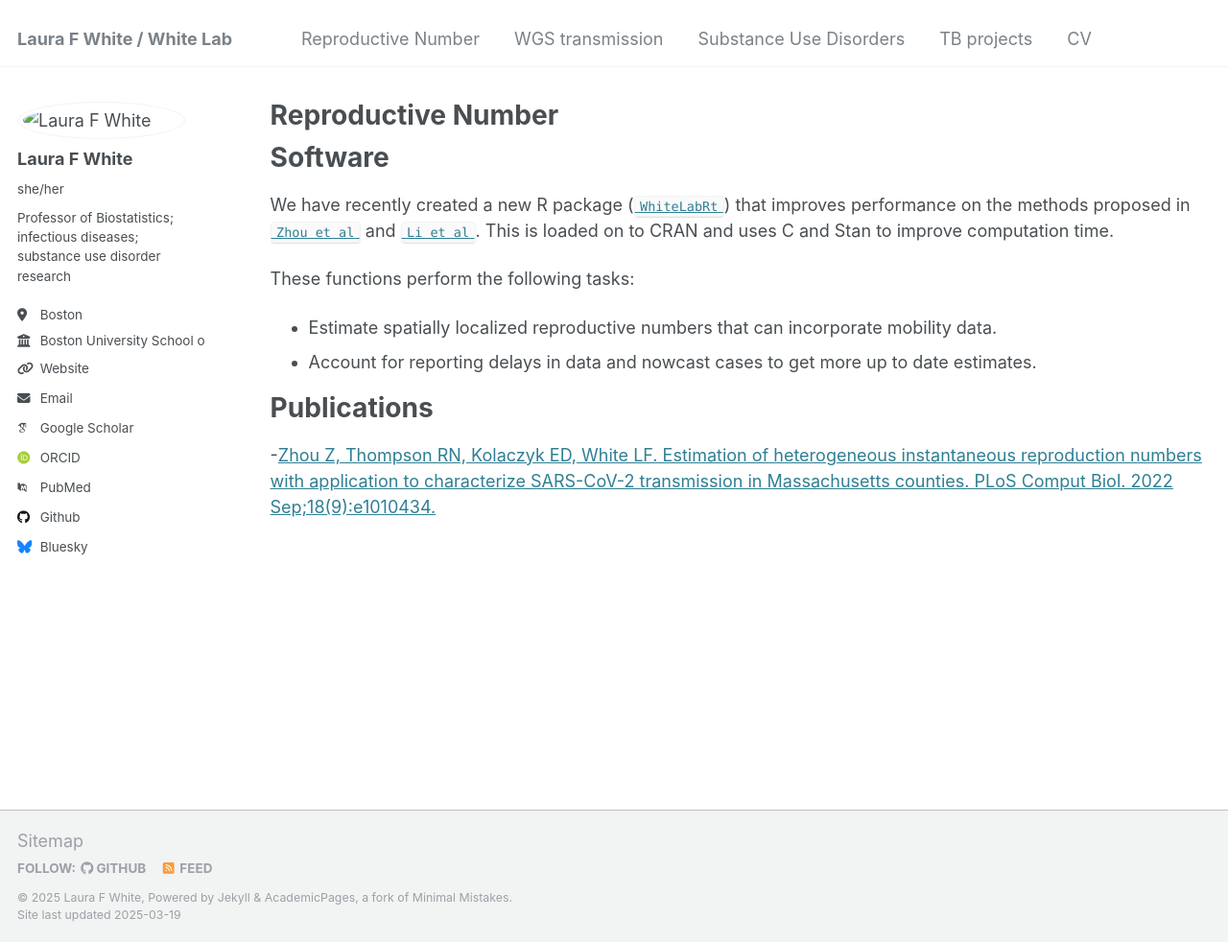
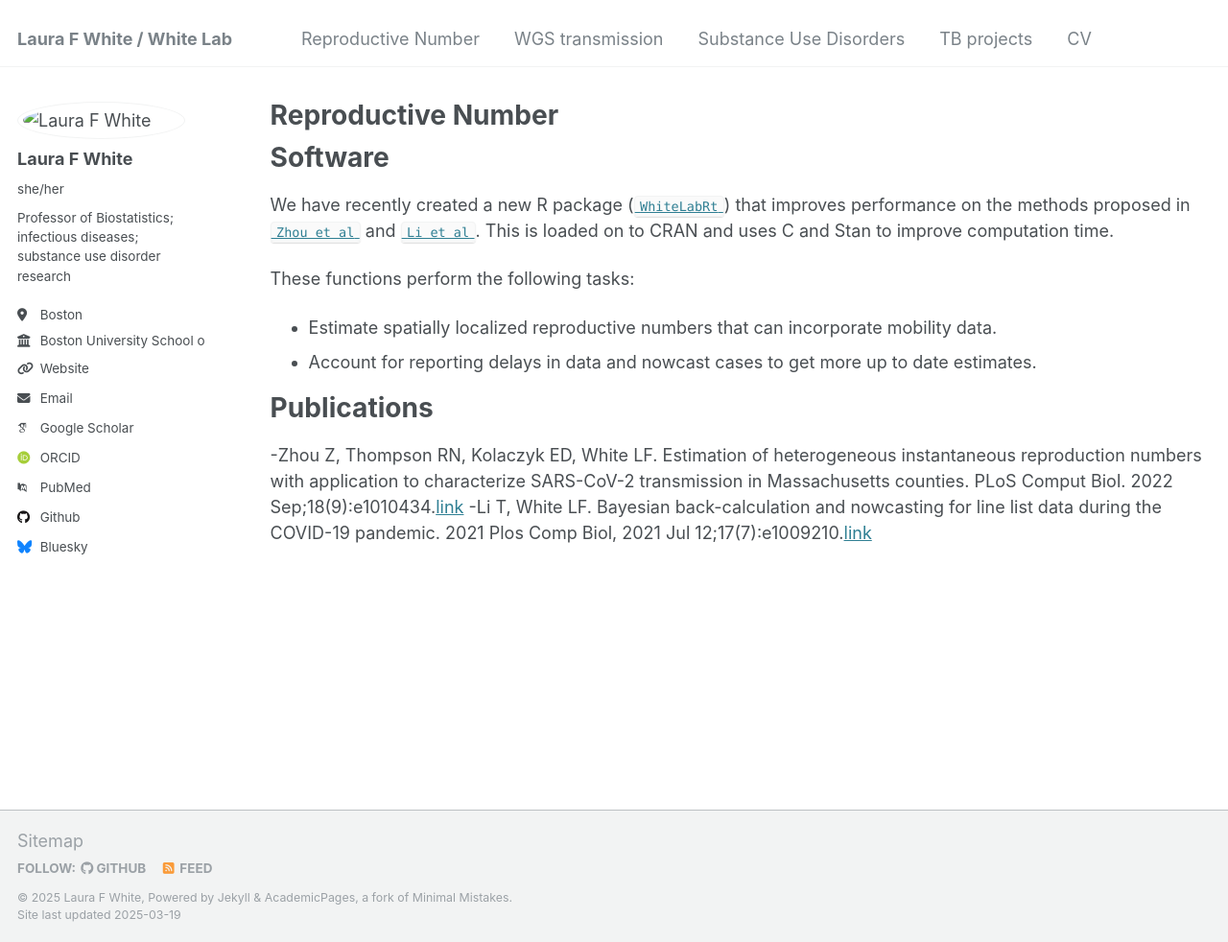
Before and after one commit to LauraFWhiteLab/LauraFWhiteLab.github.io, a Jekyll site: the page built from _pages/Rtestim.md, in a window 1280 px wide and 982 px high. Shown: the whole window at 96% size. Built offline with Jekyll 4.4.1, drawn with Linux system fonts in a browser that asks for light colours; some web fonts are replaced.

Commit message:
Update Rtestim.md

```diff
--- a/_pages/Rtestim.md
+++ b/_pages/Rtestim.md
@@ -8,7 +8,7 @@ author_profile: true
 Software
 ========
 
-We have recently created a new R package ([`WhiteLabRt`](https://github.com/cmilando/WhiteLabRt)) that improves performance on the methods proposed in [`Zhou et al`][1] and [`Li et al`](https://journals.plos.org/ploscompbiol/article?id=10.1371/journal.pcbi.1009210). This is loaded on to CRAN and uses C and Stan to improve computation time.
+We have recently created a new R package ([`WhiteLabRt`](https://github.com/cmilando/WhiteLabRt)) that improves performance on the methods proposed in [`Zhou et al`][1] and [`Li et al`][2]. This is loaded on to CRAN and uses C and Stan to improve computation time.
 
 These functions perform the following tasks:
 
@@ -18,7 +18,10 @@ These functions perform the following tasks:
 
 Publications
 ============
--[Zhou Z, Thompson RN, Kolaczyk ED, White LF. Estimation of heterogeneous instantaneous reproduction numbers with application to characterize SARS-CoV-2 transmission in Massachusetts counties. PLoS Comput Biol. 2022 Sep;18(9):e1010434.][1]
+-Zhou Z, Thompson RN, Kolaczyk ED, White LF. Estimation of heterogeneous instantaneous reproduction numbers with application to characterize SARS-CoV-2 transmission in Massachusetts counties. PLoS Comput Biol. 2022 Sep;18(9):e1010434.[link][1]
+-Li T, White LF. Bayesian back-calculation and nowcasting for line list data during the COVID-19 pandemic. 2021 Plos Comp Biol, 2021 Jul 12;17(7):e1009210.[link][2]
+
 
 
 [1]: <https://journals.plos.org/ploscompbiol/article?id=10.1371/journal.pcbi.1010434>
+[2]: <https://journals.plos.org/ploscompbiol/article?id=10.1371/journal.pcbi.1009210>
```
